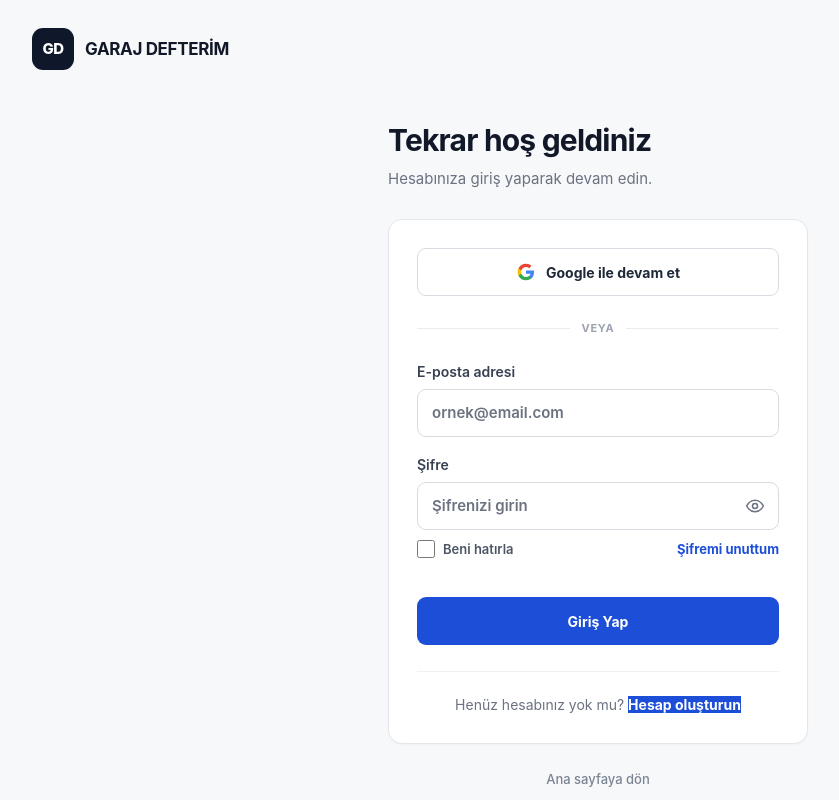
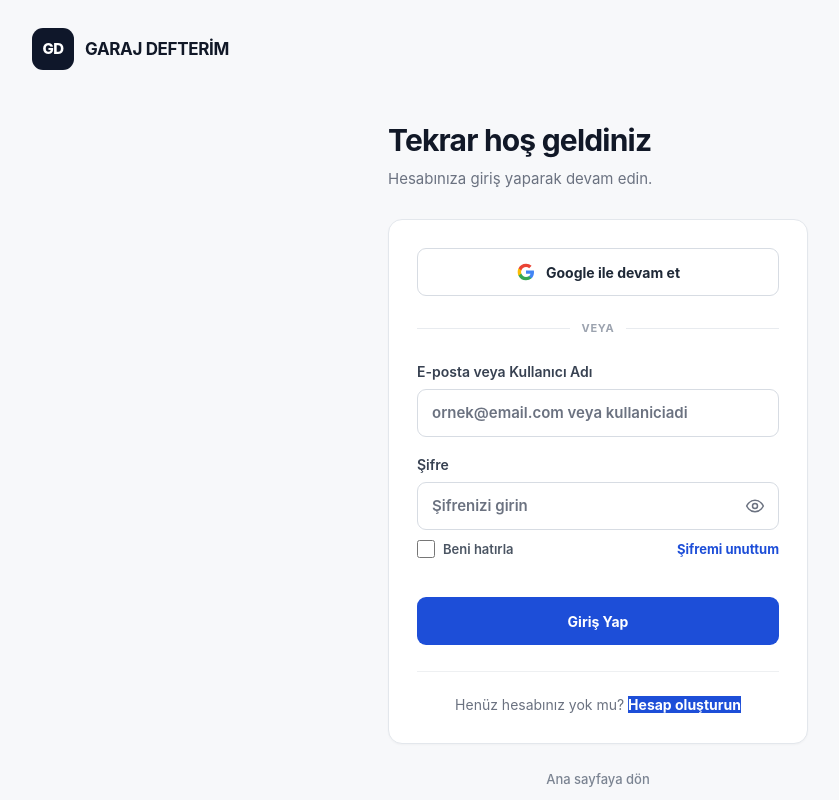
Before and after one commit to garajdefterim/garaj-defteri, a Next.js app: page /giris in a window 1280 px wide. Shown: the top 800 px of the page, without its empty margins (42-881 px from the left). Built offline with nearby package versions, Linux system fonts and the light colour scheme; no server answers.

Commit message:
Add email or username login

```diff
--- a/app/giris/page.tsx
+++ b/app/giris/page.tsx
@@ -283,9 +283,39 @@ export default function GirisPage() {
     beniHatirlaAyarla(beniHatirla);
 
     try {
+      const girisDegeri =
+        email.trim().toLowerCase();
+
+      let girisEmaili = girisDegeri;
+
+      if (!girisDegeri.includes("@")) {
+        const { data, error: kullaniciAdiHatasi } =
+          await supabase.rpc(
+            "resolve_login_email",
+            {
+              p_username: girisDegeri,
+            }
+          );
+
+        if (
+          kullaniciAdiHatasi ||
+          !data ||
+          typeof data !== "string"
+        ) {
+          turnstileSifirla();
+
+          setHata(
+            "E-posta / kullanıcı adı veya şifre hatalı."
+          );
+          return;
+        }
+
+        girisEmaili = data.trim().toLowerCase();
+      }
+
       const { error } =
         await supabase.auth.signInWithPassword({
-          email: email.trim().toLowerCase(),
+          email: girisEmaili,
           password: sifre,
           options: {
             captchaToken,
@@ -306,7 +336,7 @@ export default function GirisPage() {
           );
         } else {
           setHata(
-            "E-posta adresi veya şifre hatalı."
+            "E-posta / kullanıcı adı veya şifre hatalı."
           );
         }
 
@@ -586,12 +616,12 @@ export default function GirisPage() {
               }}
             >
               <label style={labelStyle}>
-                E-posta adresi
+                E-posta veya Kullanıcı Adı
 
                 <input
-                  type="email"
+                  type="text"
                   required
-                  autoComplete="email"
+                  autoComplete="username"
                   value={email}
                   onChange={(event) => {
                     const yeniEmail = event.target.value;
@@ -604,7 +634,7 @@ export default function GirisPage() {
                       );
                     }
                   }}
-                  placeholder="ornek@email.com"
+                  placeholder="ornek@email.com veya kullaniciadi"
                   style={inputStyle}
                 />
               </label>
```
